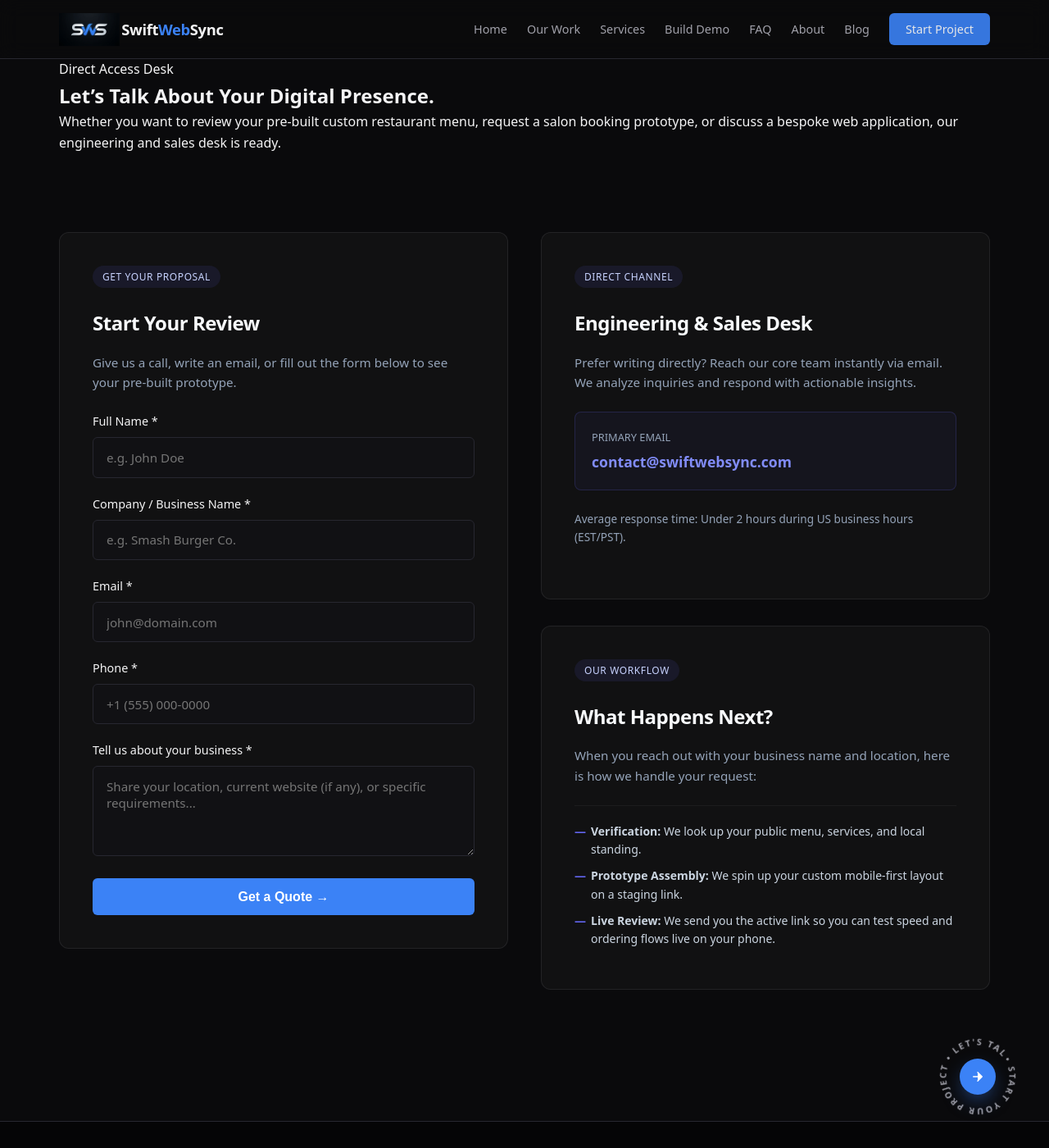
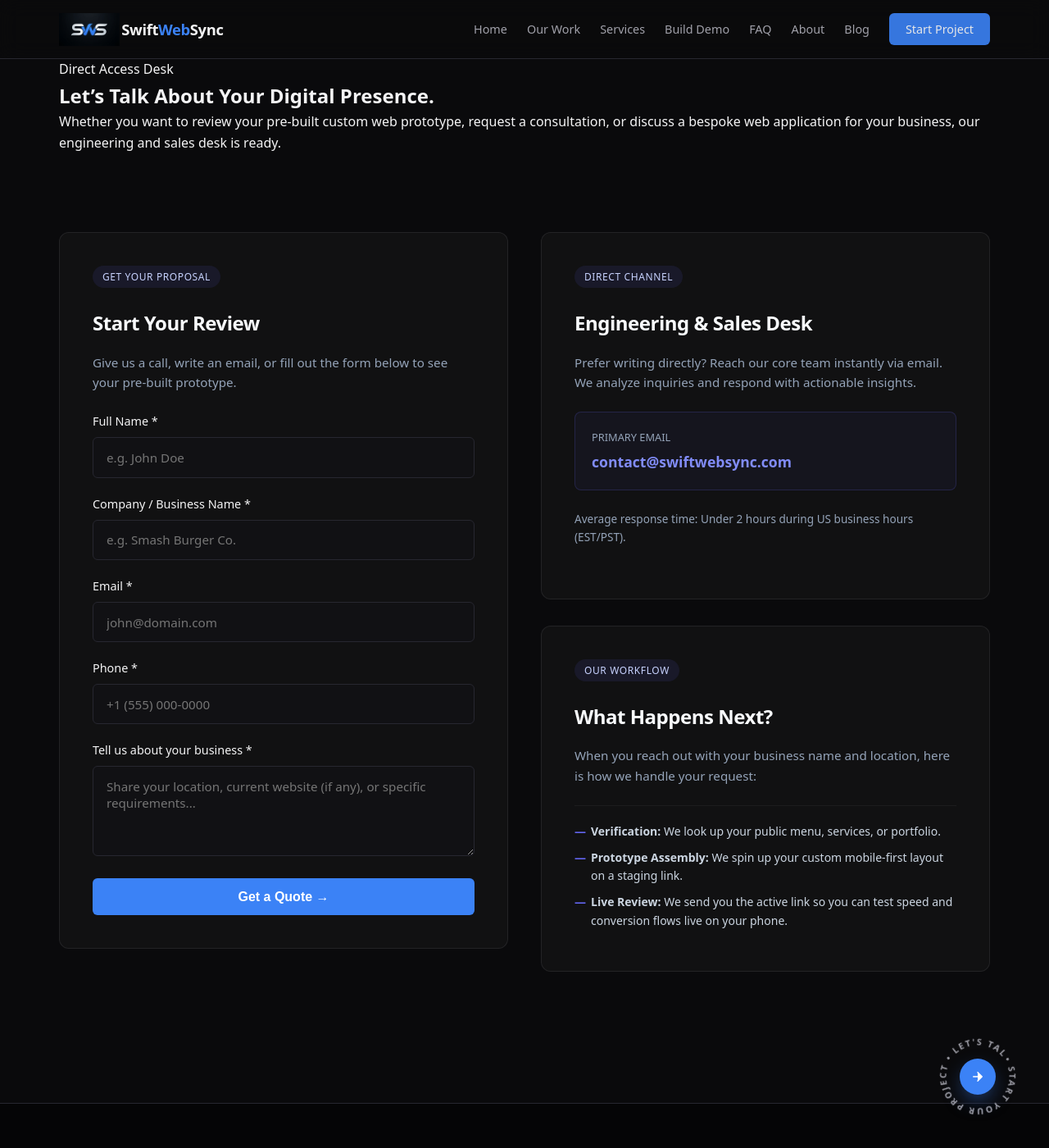
Before and after one commit to Khisal786/SwiftWebSync, a Jekyll site: the page built from contact/index.html, in a window 1280 px wide and 1400 px high. Shown: the whole window at 82% size. Built offline with Jekyll 4.4.1, drawn with Linux system fonts in a browser that asks for light colours; some of the changed lines change nothing that is shown.

Commit message:
Add files via upload

```diff
--- a/contact/index.html
+++ b/contact/index.html
@@ -1,7 +1,7 @@
 ---
 layout: default
 title: "Contact Our Engineering Desk | Swift Web Sync"
-description: "Get in touch with Swift Web Sync to review your custom pre-built restaurant or salon web prototype. Fast response times during US business hours."
+description: "Get in touch with Swift Web Sync to review your custom pre-built web prototype. Fast response times during US business hours."
 ---
 
 <!-- PAGE HEADER -->
@@ -11,7 +11,7 @@ description: "Get in touch with Swift Web Sync to review your custom pre-built r
       <span class="badge-dot"></span> Direct Access Desk
     </div>
     <h1>Let’s Talk About Your <span>Digital Presence.</span></h1>
-    <p>Whether you want to review your pre-built custom restaurant menu, request a salon booking prototype, or discuss a bespoke web application, our engineering and sales desk is ready.</p>
+    <p>Whether you want to review your pre-built custom web prototype, request a consultation, or discuss a bespoke web application for your business, our engineering and sales desk is ready.</p>
   </div>
 </section>
 
@@ -61,7 +61,7 @@ description: "Get in touch with Swift Web Sync to review your custom pre-built r
       </form>
 
       <!-- SUCCESS CONFIRMATION STATE (Hidden by default) -->
-      <div id="formSuccessMessage" class="form-success-message">
+      <div id="formSuccessMessage" class="form-success-message" style="display: none;">
         <h3>Message Received Successfully!</h3>
         <p>Thank you for reaching out. Our engineering desk is reviewing your details and will deliver your custom prototype preview within 2 hours.</p>
       </div>
@@ -92,9 +92,9 @@ description: "Get in touch with Swift Web Sync to review your custom pre-built r
         <h2>What Happens Next?</h2>
         <p>When you reach out with your business name and location, here is how we handle your request:</p>
         <ul class="service-features" style="margin-top: 1rem;">
-          <li><strong>Verification:</strong> We look up your public menu, services, and local standing.</li>
+          <li><strong>Verification:</strong> We look up your public menu, services, or portfolio.</li>
           <li><strong>Prototype Assembly:</strong> We spin up your custom mobile-first layout on a staging link.</li>
-          <li><strong>Live Review:</strong> We send you the active link so you can test speed and ordering flows live on your phone.</li>
+          <li><strong>Live Review:</strong> We send you the active link so you can test speed and conversion flows live on your phone.</li>
         </ul>
       </div>
 
@@ -103,42 +103,5 @@ description: "Get in touch with Swift Web Sync to review your custom pre-built r
   </div>
 </section>
 
-<!-- AJAX SUBMISSION HANDLER SCRIPT -->
-<script>
-  document.getElementById('ajaxContactForm').addEventListener('submit', async function(e) {
-    e.preventDefault();
-    const form = e.target;
-    const submitBtn = document.getElementById('submitBtn');
-    const successMsg = document.getElementById('formSuccessMessage');
-
-    // Change button state to indicate loading
-    const originalBtnText = submitBtn.innerHTML;
-    submitBtn.innerHTML = 'Transmitting...';
-    submitBtn.disabled = true;
-
-    try {
-      const response = await fetch(form.action, {
-        method: 'POST',
-        body: new FormData(form),
-        headers: {
-          'Accept': 'application/json'
-        }
-      });
-
-      if (response.ok) {
-        // Hide form, clear inputs, show custom success message
-        form.style.display = 'none';
-        successMsg.style.display = 'block';
-        form.reset();
-      } else {
-        alert('There was a problem sending your message. Please email us directly at contact@swiftwebsync.com');
-        submitBtn.innerHTML = originalBtnText;
-        submitBtn.disabled = false;
-      }
-    } catch (error) {
-      alert('Network error. Please check your connection or email us directly.');
-      submitBtn.innerHTML = originalBtnText;
-      submitBtn.disabled = false;
-    }
-  });
-</script>
+<!-- Link Modular JavaScript Asset -->
+<script src="{{ '/assets/js/contact.js' | relative_url }}"></script>
```
